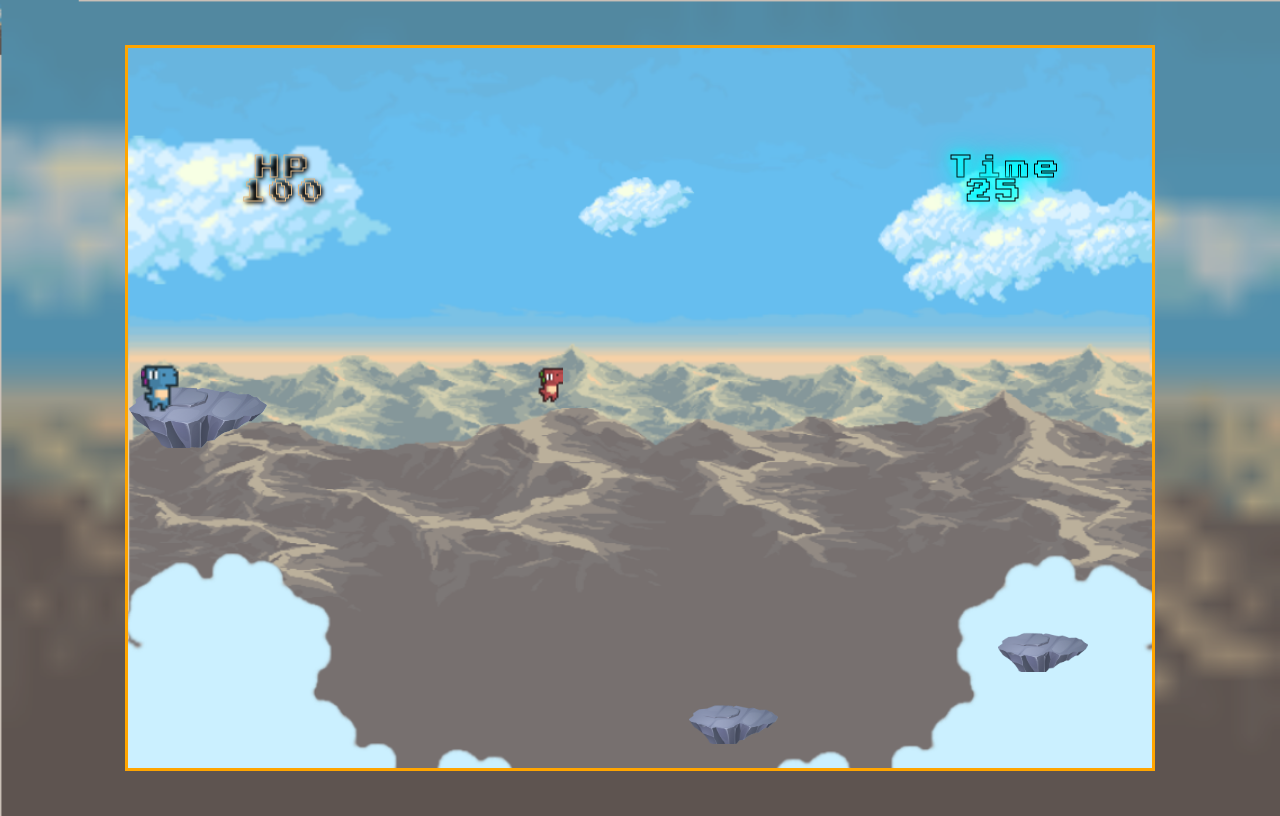
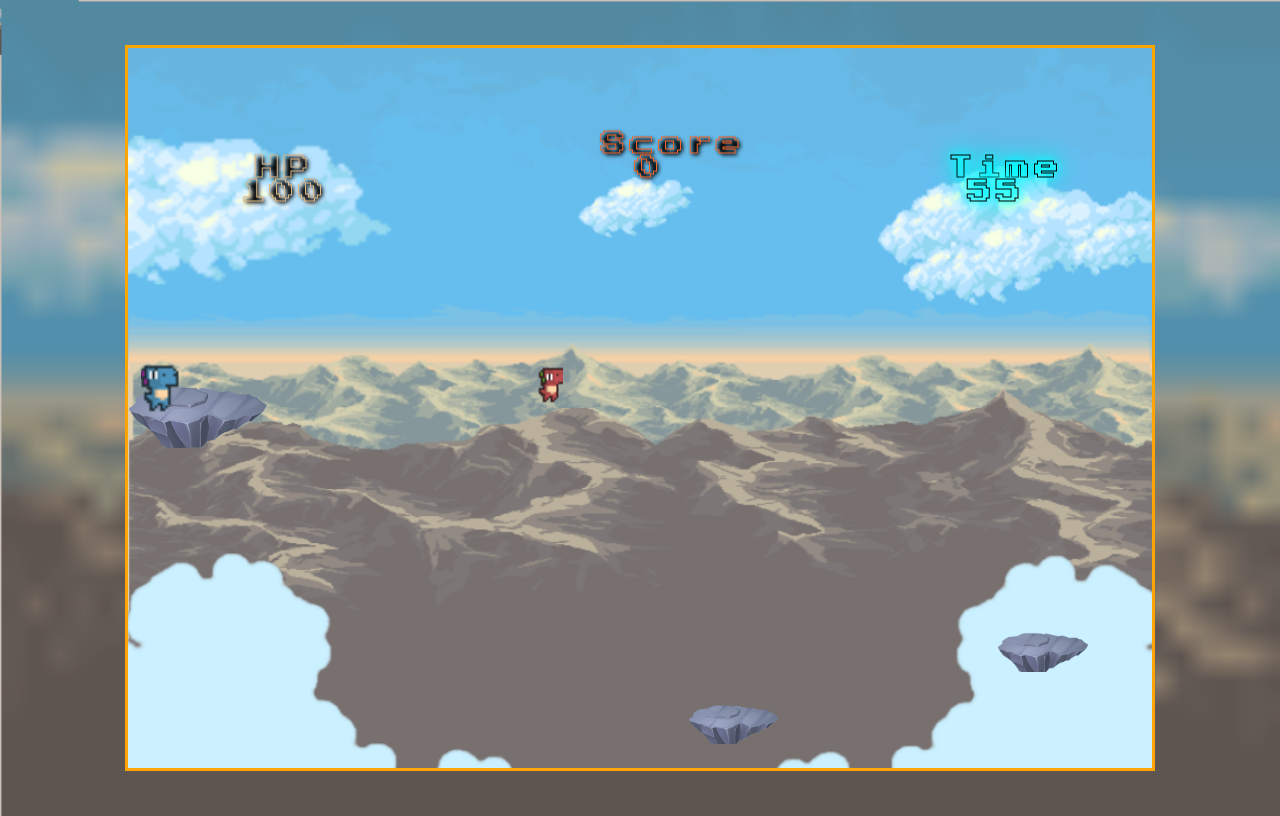
Before and after one commit to Franmg94/flying-dino, a plain HTML site: page start.html in a window 1280 px wide. Drawn offline with Linux system fonts and the light colour scheme.

Commit message:
MVP, score implemented

```diff
--- a/css/main.css
+++ b/css/main.css
@@ -160,6 +160,21 @@ a {
   -webkit-text-stroke: 1px black;
   text-shadow: 0 0 10px #0ff, 0 0 20px #0ff, 0 0 30px #0ff;
 }
+.scoreBar {
+  height: 2em;
+  width: 4em;
+  font-size: 1.5em;
+  font-weight: 700;
+  letter-spacing: 0.2em;
+  text-align: center;
+  padding: 0.5em;
+  position: absolute;
+  top: 10%;
+  left: 45%;
+  color: transparent;
+  -webkit-text-stroke: 1px rgb(245, 103, 42);
+  text-shadow: 2px 2px 4px black;
+}
 
 
 #page-gameover {
--- a/js/main.js
+++ b/js/main.js
@@ -27,13 +27,16 @@ parentBoard.appendChild(lives);
 const timeBar = document.createElement('div');
 timeBar.setAttribute("class", "timeBar");
 parentBoard.appendChild(timeBar);
-let timeCount = 30;
+let timeCount = 60;
 
-const countDown = setInterval(() => {
-  timeCount--;
-}, 1000)
+////////////////////////////////////////////////// Score Bar
+const scoreBar = document.createElement('div');
+scoreBar.setAttribute("class", "scoreBar");
+parentBoard.appendChild(scoreBar);
+let score = 0;
 
 
+const countDown = setInterval(() => {timeCount--;}, 1000);
 
 const playerShoot = function shootBullet() {
   if (player.shootPressed) {
@@ -57,13 +60,12 @@ const bulletPush = function bulletPush(r1, r2, i) {
     r1.positionY < r2.positionY + r2.height &&
     r1.positionY + r1.height > r2.positionY
   ) {
-    console.log('bullet: Touched enemy');
     r2.lives--;
     if (r2.lives <= 0) {
       r2.enemy.remove()
       enemyArr.splice(i, 1)
+      score++;
     }
-    console.log(r2.lives);
   }
 }
 const bulletDmg = function bulletDmg(bulletArr, enemyArr) {
@@ -182,7 +184,7 @@ function gameLoop() {
   //////////////////////////Update Bars
   lives.innerHTML = 'HP ' + player.lives;
   timeBar.innerHTML = 'Time ' + timeCount;
-
+  scoreBar.innerHTML = 'Score '     + score;
 
   ////////////////// Win condition
   if (timeCount === 0) {
```
